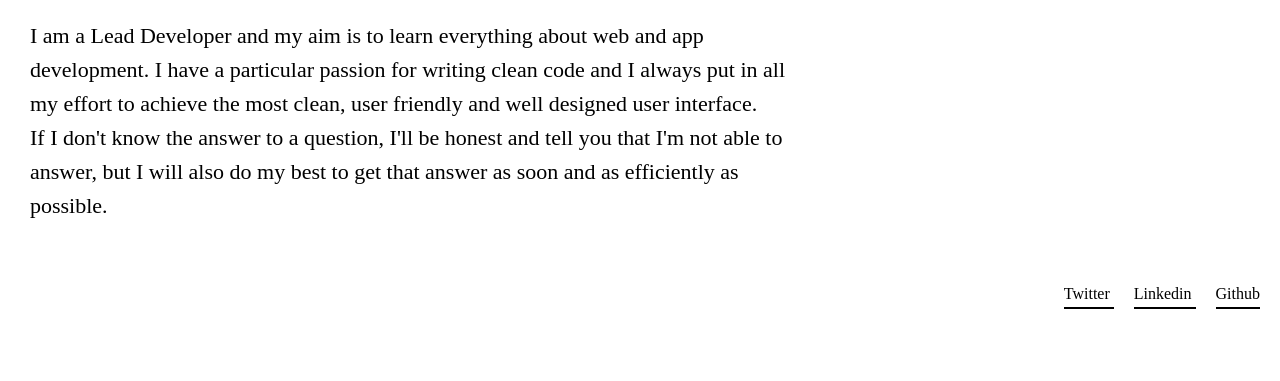
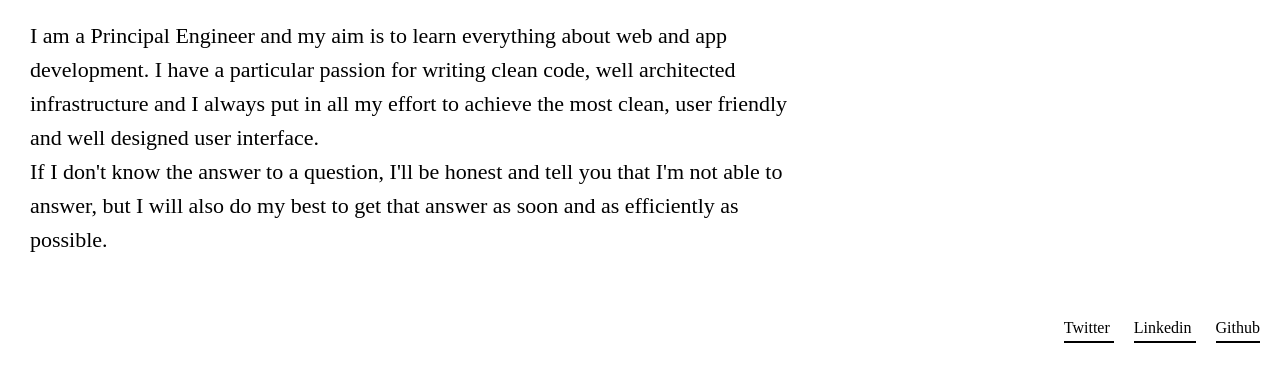
Before and after one commit to CVarisco/cvarisco.github.io, a plain HTML site: page index.html in a window 1280 px wide. Shown: the part 209-590 px from the top of the page. Drawn offline with Linux system fonts and the light colour scheme.

Commit message:
Update index.html

```diff
--- a/index.html
+++ b/index.html
@@ -3,11 +3,11 @@
   <head>
     <meta charset="utf-8" />
 
-    <title>Christian Varisco Lead Developer</title>
+    <title>Christian Varisco Principal Engineer</title>
     <meta name="viewport" content="width=device-width" />
     <meta
       name="description"
-      content="Christian Varisco Lead Developer official website"
+      content="Christian Varisco Principal Engineer official website"
     />
     <meta name="author" content="Christian Varisco" />
     <!-- Global site tag (gtag.js) - Google Analytics -->
@@ -145,8 +145,8 @@
         developer and tech passionate
       </h1>
       <p>
-        I am a Lead Developer and my aim is to learn everything about web and
-        app development. I have a particular passion for writing clean code and
+        I am a Principal Engineer and my aim is to learn everything about web and
+        app development. I have a particular passion for writing clean code, well architected infrastructure and
         I always put in all my effort to achieve the most clean, user friendly
         and well designed user interface. <br />If I don't know the answer to a
         question, I'll be honest and tell you that I'm not able to answer, but I
```
